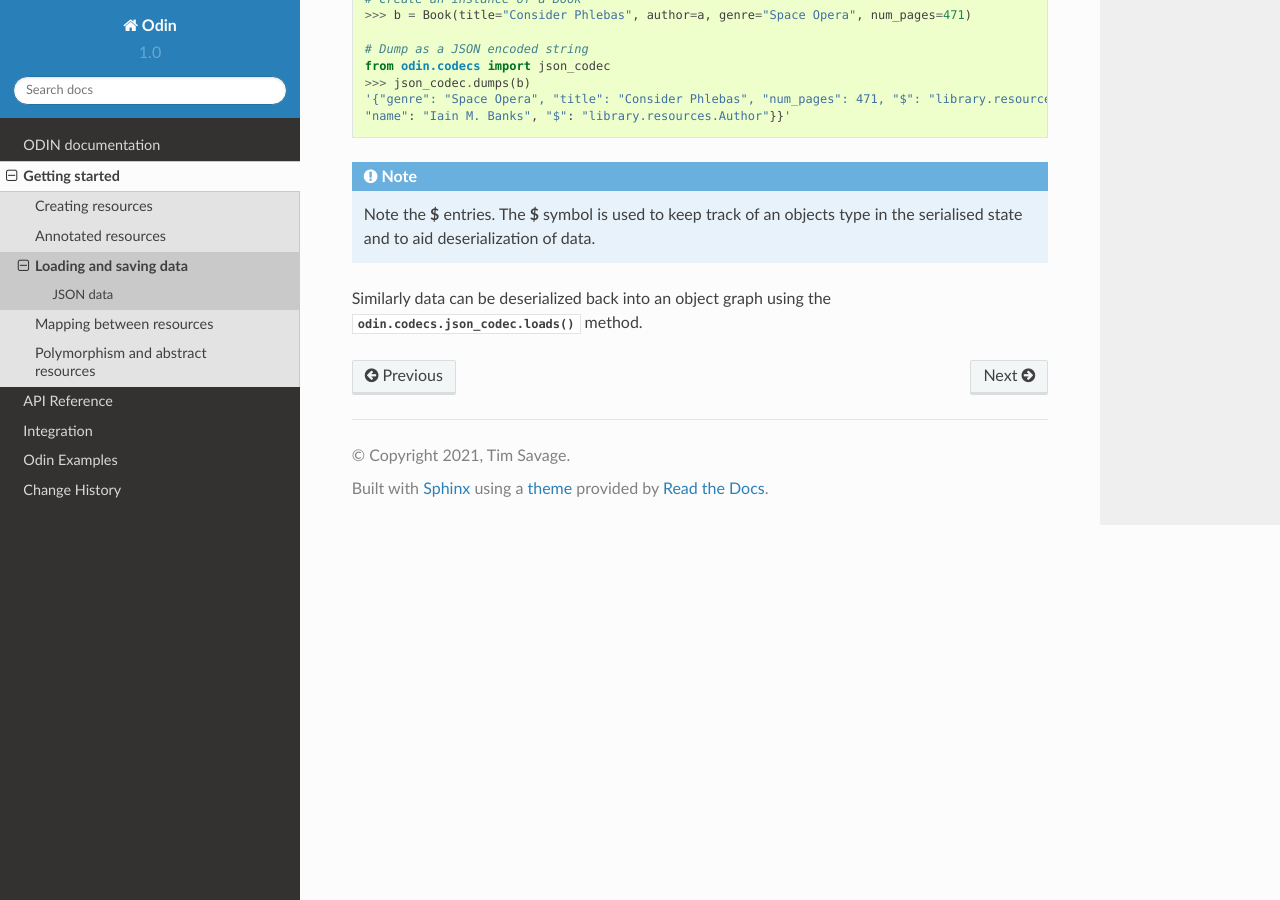
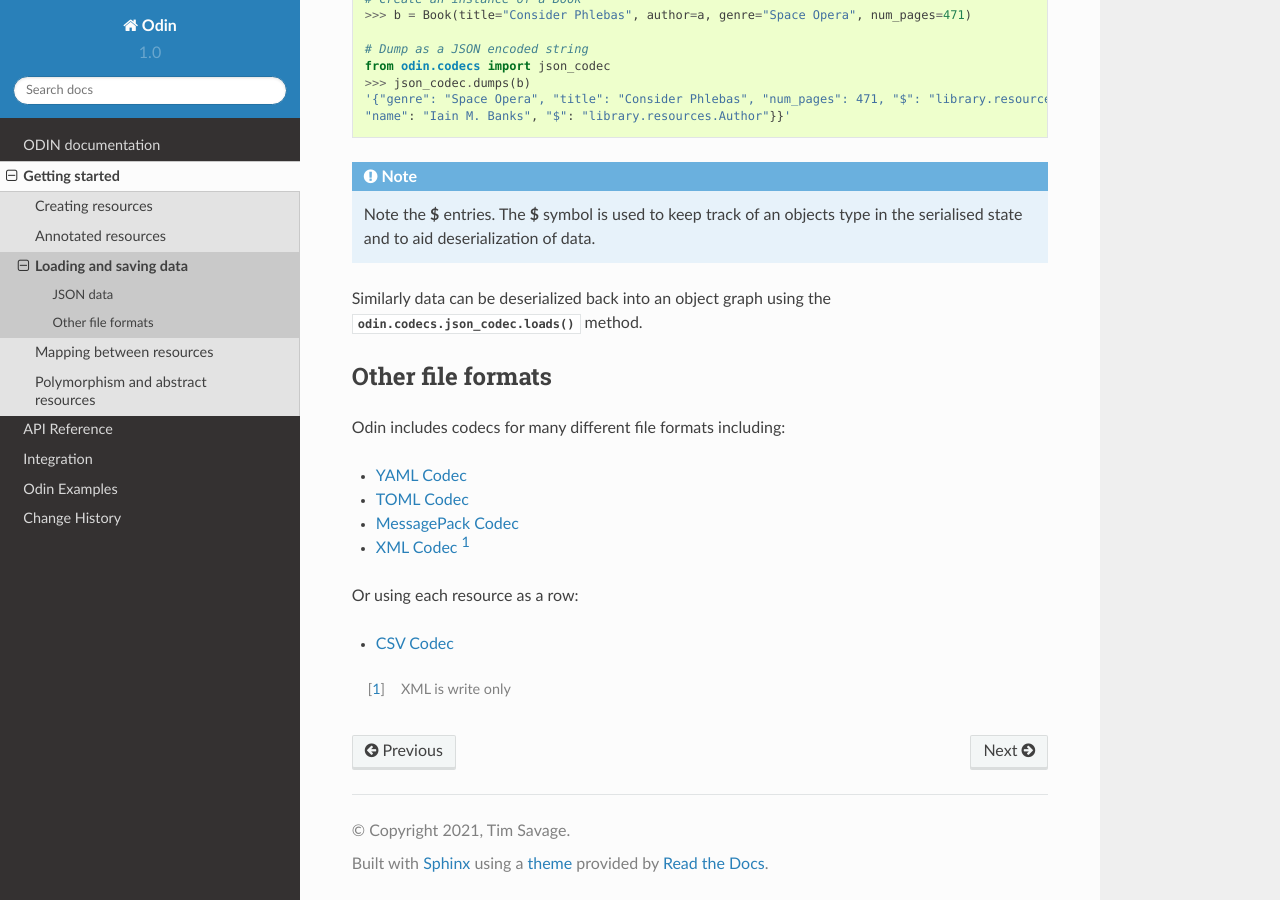
Before and after one commit to python-odin/odin, a Sphinx documentation site: the page built from docs/intro/loading-and-saving-data.rst, in a window 1280 px wide and 900 px high, scrolled down 509 px. Built offline with Sphinx 7.4.7 and the Read the Docs theme 2.0.0, drawn with Linux system fonts in a browser that asks for light colours.

Commit message:
Reference other codecs

```diff
--- a/docs/intro/loading-and-saving-data.rst
+++ b/docs/intro/loading-and-saving-data.rst
@@ -32,3 +32,20 @@ Using the Book and Author resources presented in the :doc:`creating-resources` s
     deserialization of data.
 
 Similarly data can be deserialized back into an object graph using the :py:meth:`odin.codecs.json_codec.loads` method.
+
+
+Other file formats
+==================
+
+Odin includes codecs for many different file formats including:
+
+- :doc:`../ref/codecs/yaml_codec`
+- :doc:`../ref/codecs/toml_codec`
+- :doc:`../ref/codecs/msgpack_codec`
+- :doc:`../ref/codecs/xml_codec` [#f1]_
+
+Or using each resource as a row:
+
+- :doc:`../ref/codecs/csv_codec`
+
+.. [#f1] XML is write only
```
